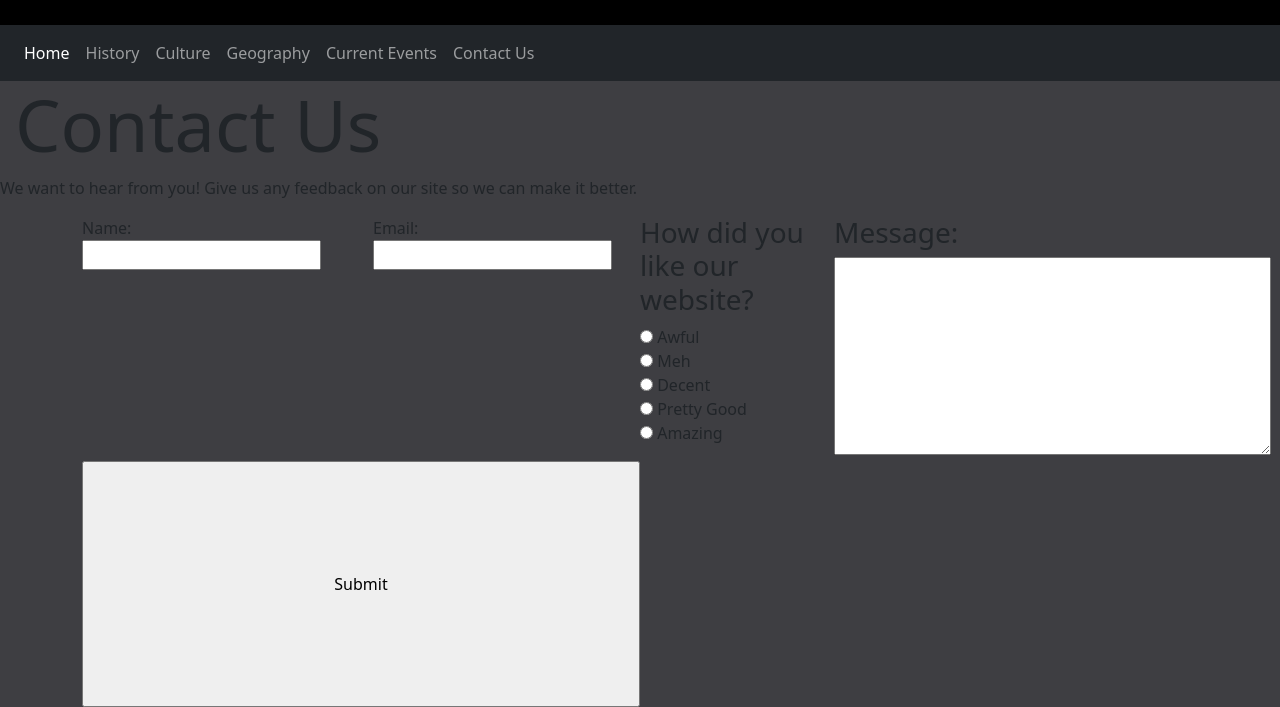
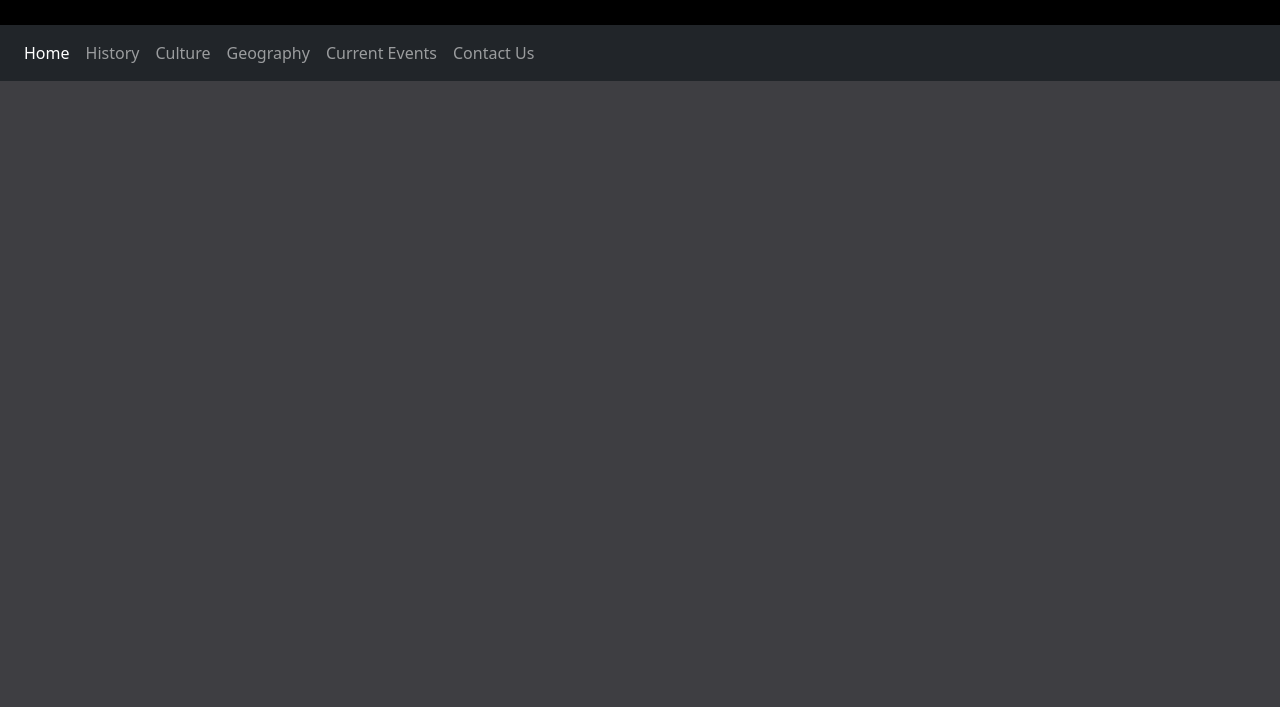
Before and after one commit to jonahmartin/vietnam, a plain HTML site: page contact.html in a window 1280 px wide. Shown: the part 109-816 px from the top of the page. Drawn offline with nearby package versions, Linux system fonts and the light colour scheme; files that its build step writes are made by us from their sources.

Commit message:
Update contact.html

```diff
--- a/contact.html
+++ b/contact.html
@@ -34,51 +34,7 @@
         </div>
       </nav>
 
-    <!--CONTACT US BODY-->
-    <div class="txtBody">
-    <h1>Contact Us</h1>
-    <p>We want to hear from you! Give us any feedback on our site so we can make it better.</p>
-    </div>
-    <form>
-    <div class="container contactForm txtBody">
-     <div class="row d-none d-lg-flex">
-        <div class="col-lg-6"><label for="name">Name:</label>
-            <input type="text" id="name" name="name">
-        </div>
-            <div class="col-lg-6"><label for="email">Email:</label>
-                <input type="email" id="email" name="email">
-            </div>
-        </div>
-        <div class="col-xs-8 d-lg-none"><label for="name">Name:</label>
-            <input type="text" id="name" name="name">
-        </div>
-            <div class="col-xs-8 d-lg-none"><label for="email">Email:</label>
-                <input type="email" id="email" name="email">
-            </div>
 
-        <div class="row">
-            <div class=" col-sm=6 col-lg-4">
-            <h3>How did you like our website?</h3>
-                <input type="radio" id="1" name="1" value="1" >
-                <label for="1">Awful</label><br>
-                <input type="radio" id="2" name="2" value="2">
-                <label for="2">Meh</label><br>
-                <input type="radio" id="3" name="3" value="3">
-                <label for="3">Decent</label><br>
-                <input type="radio" id="4" name="4" value="4">
-                <label for="4">Pretty Good</label><br>
-                <input type="radio" id="5" name="5" value="5">
-                <label for="5">Amazing</label>
-            </div>
-            <div class="col-sm-6">
-                <h3>Message:</h3>
-                <textarea rows="8" cols="45"></textarea>
-
-            </div>
-        </div>
-        <input type="submit" value="Submit">
-    </form>
-    </div>
     <!--BOOTSTRAP SCRIPTS-->
     <script src="https://cdn.jsdelivr.net/npm/@popperjs/core@2.9.2/dist/umd/popper.min.js" integrity="sha384-IQsoLXl5PILFhosVNubq5LC7Qb9DXgDA9i+tQ8Zj3iwWAwPtgFTxbJ8NT4GN1R8p" crossorigin="anonymous"></script>
     <script src="https://cdn.jsdelivr.net/npm/bootstrap@5.0.2/dist/js/bootstrap.min.js" integrity="sha384-cVKIPhGWiC2Al4u+LWgxfKTRIcfu0JTxR+EQDz/bgldoEyl4H0zUF0QKbrJ0EcQF" crossorigin="anonymous"></script>
```
